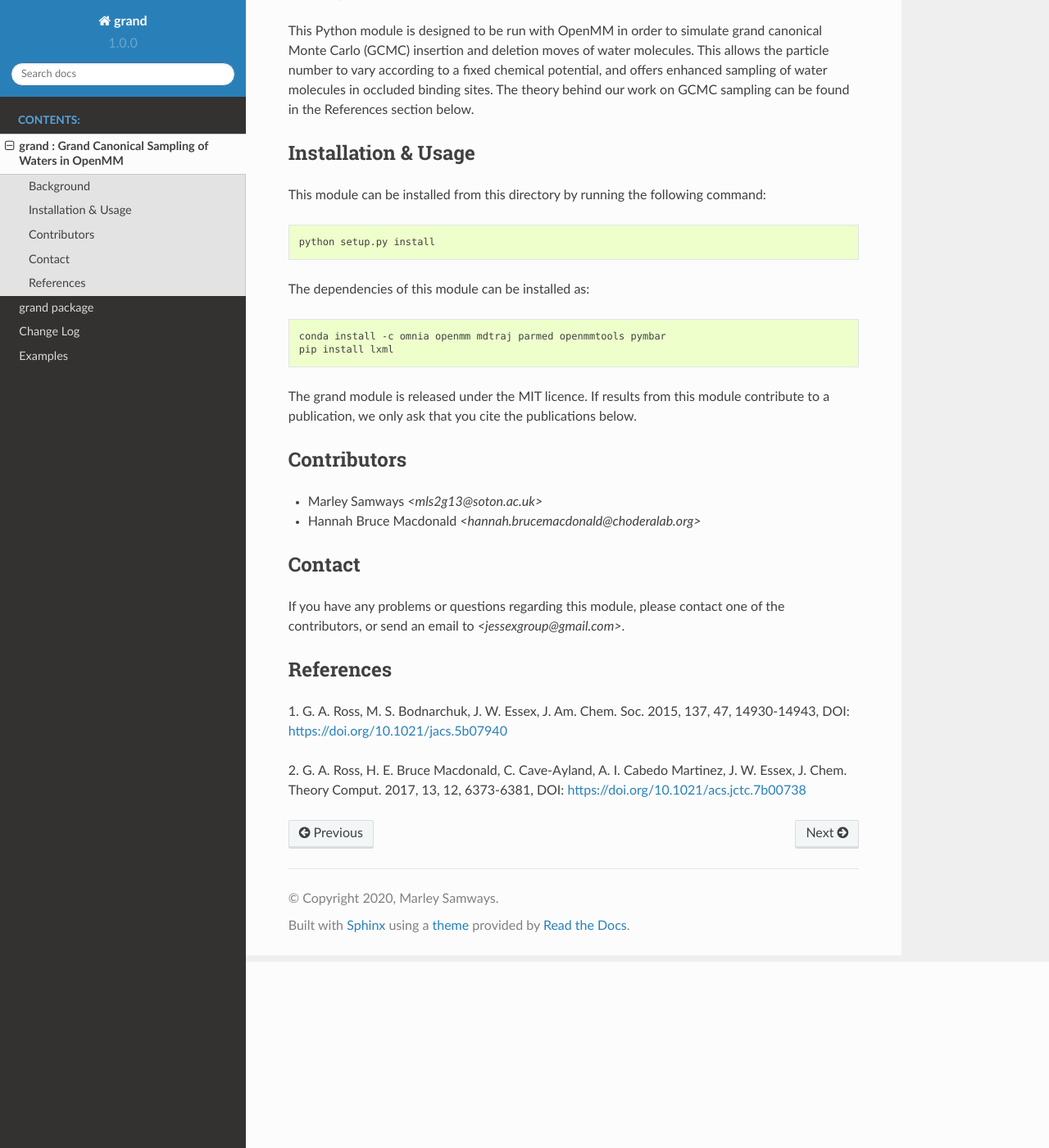
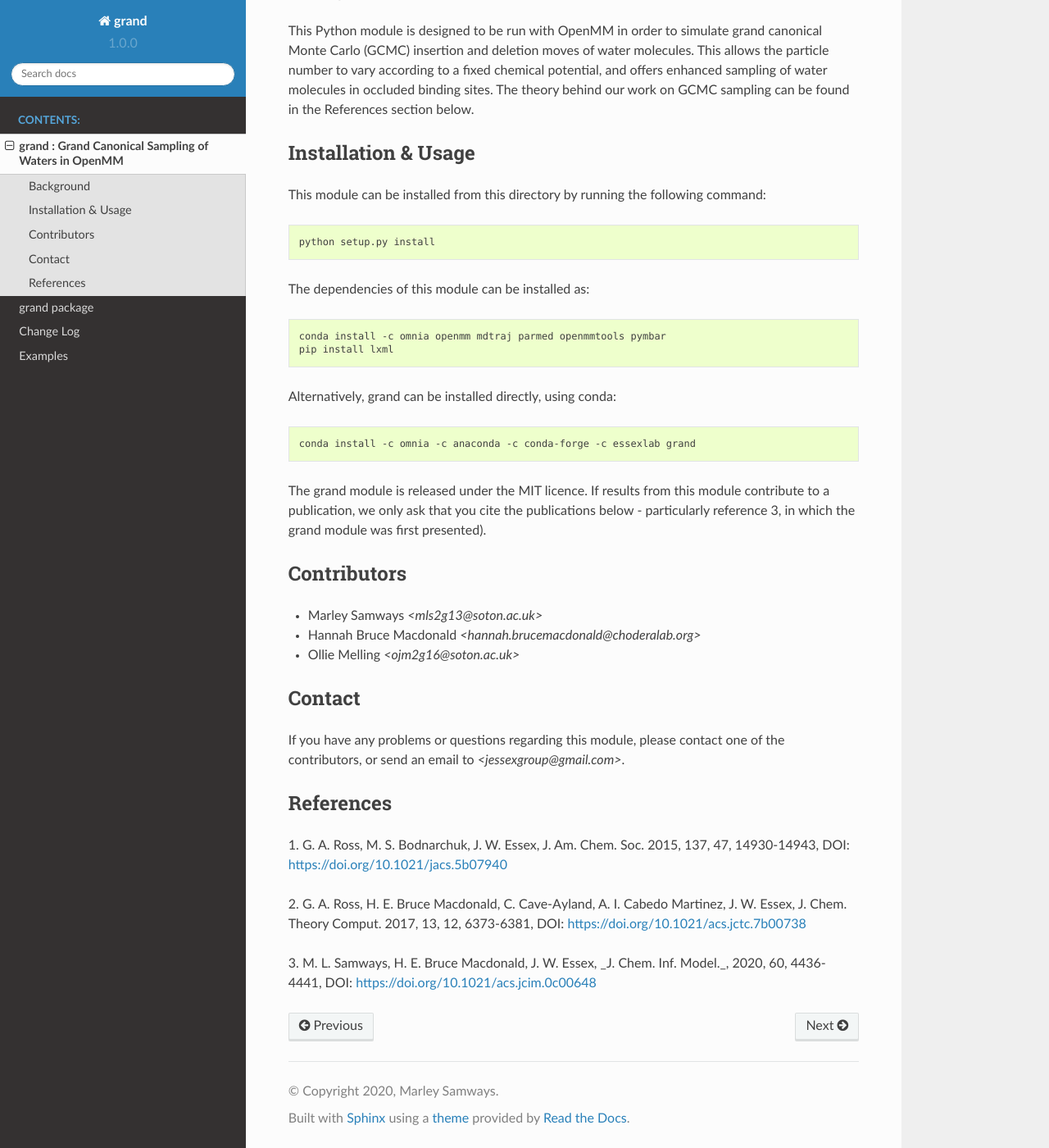
Before and after one commit to essex-lab/grand, a Sphinx documentation site: the page built from docs/source/intro.rst, in a window 1280 px wide and 1400 px high, scrolled down 227 px. Shown: the whole window at 82% size. Built offline with Sphinx 7.4.7 and the Read the Docs theme 2.0.0, drawn with Linux system fonts in a browser that asks for light colours.

Commit message:
Updated documentation

```diff
--- a/docs/source/intro.rst
+++ b/docs/source/intro.rst
@@ -30,15 +30,23 @@ The dependencies of this module can be installed as:
     conda install -c omnia openmm mdtraj parmed openmmtools pymbar
     pip install lxml
 
+Alternatively, grand can be installed directly, using conda:
+
+.. code:: bash
+
+    conda install -c omnia -c anaconda -c conda-forge -c essexlab grand
+
 The grand module is released under the MIT licence. If results from this
 module contribute to a publication, we only ask that you cite the
-publications below.
+publications below - particularly reference 3, in which the grand module
+was first presented).
 
 Contributors
 ------------
 
 - Marley Samways `<mls2g13@soton.ac.uk>`
 - Hannah Bruce Macdonald `<hannah.brucemacdonald@choderalab.org>`
+- Ollie Melling `<ojm2g16@soton.ac.uk>`
 
 Contact
 -------
@@ -55,3 +63,6 @@ References
 2. G. A. Ross, H. E. Bruce Macdonald, C. Cave-Ayland, A. I. Cabedo
 Martinez, J. W. Essex, J. Chem. Theory Comput. 2017, 13, 12, 6373-6381, DOI:
 https://doi.org/10.1021/acs.jctc.7b00738
+
+3. M. L. Samways, H. E. Bruce Macdonald, J. W. Essex, _J. Chem. Inf. Model._,
+2020, 60, 4436-4441, DOI: https://doi.org/10.1021/acs.jcim.0c00648
```
